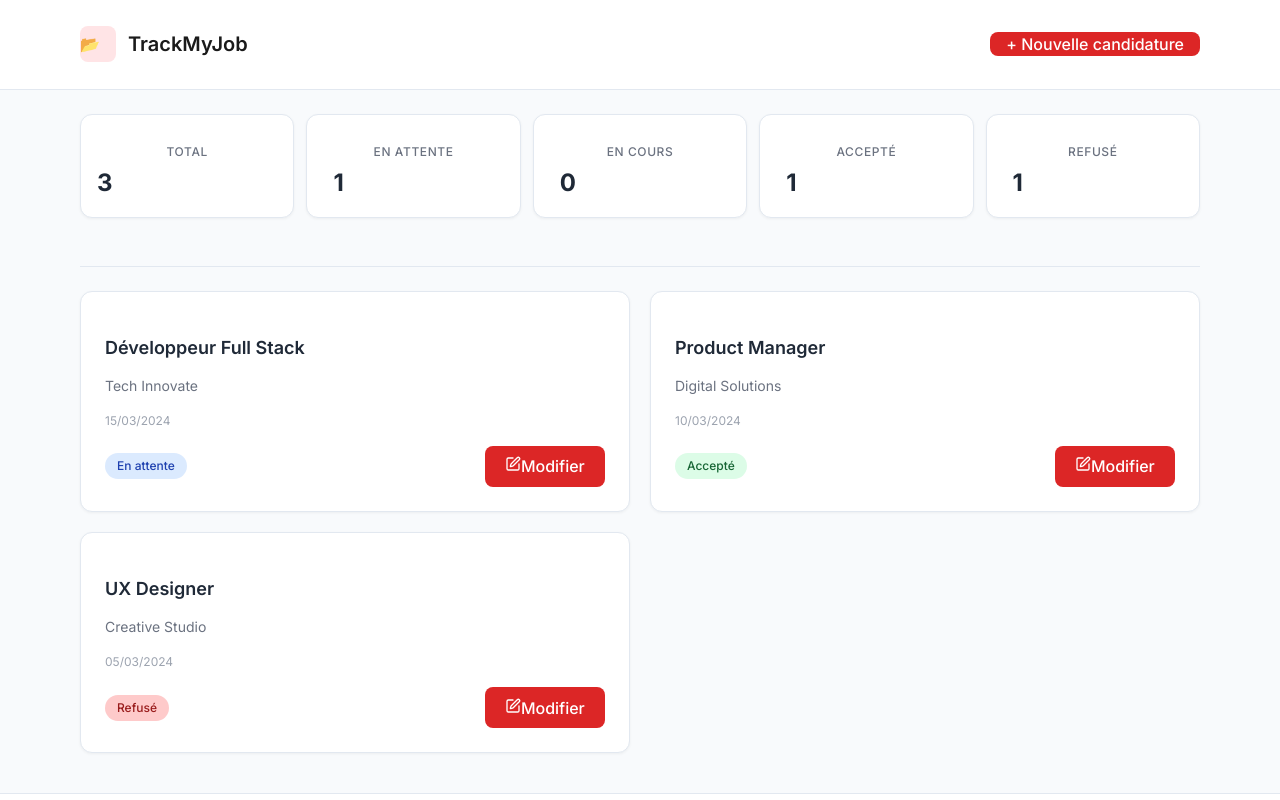
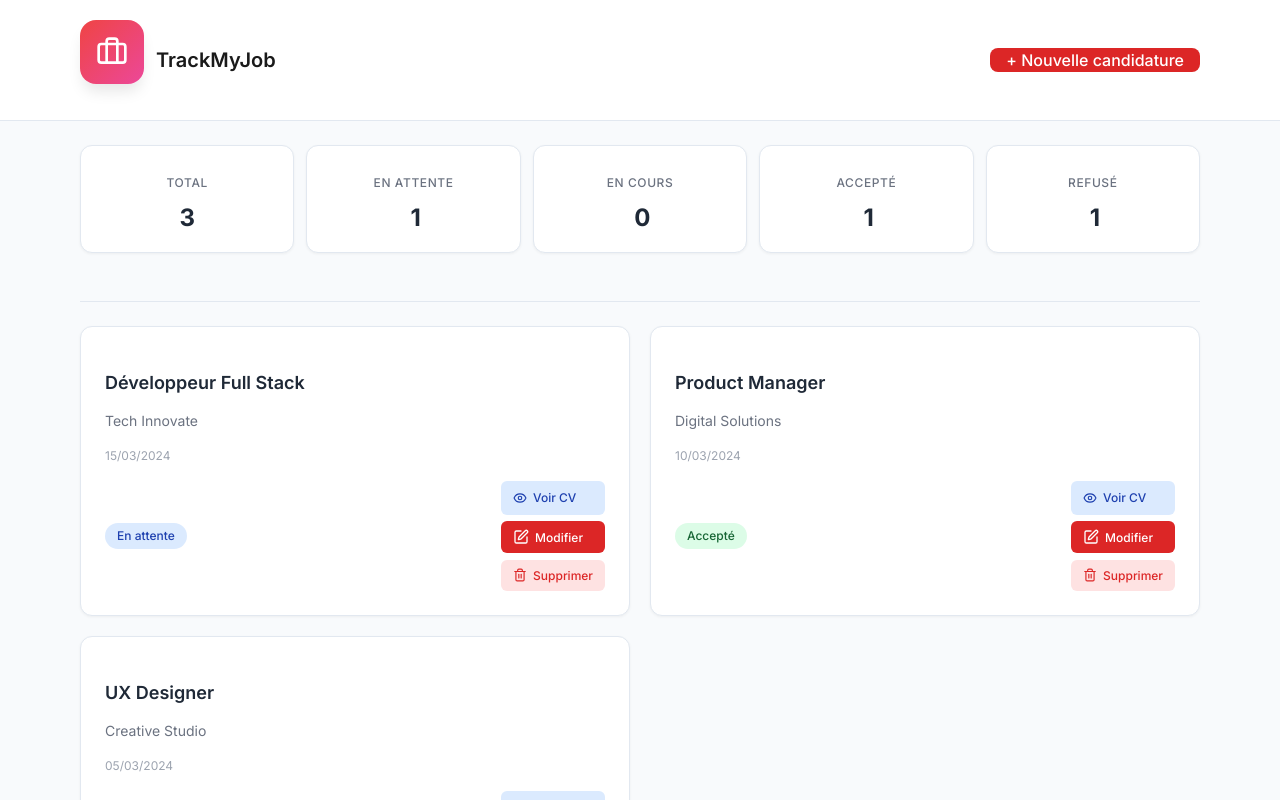
Before and after one commit to Maria29-b/suivie-candidature, a React app in the folder frontend/: page / in a window 1280 px wide. Shown: the top 800 px of the page. Built offline with nearby package versions, Linux system fonts and the light colour scheme; the HTML template or start-up script is replaced by a standard one.

Commit message:
ajout des boutons supprimer, voir cv, du logo et ajustement du design

```diff
--- a/frontend/src/components/ApplicationCard.jsx
+++ b/frontend/src/components/ApplicationCard.jsx
@@ -1,8 +1,8 @@
 import { useState } from 'react';
-import { Edit } from 'lucide-react';
+import { Edit, Trash2, Eye } from 'lucide-react';
 import EditCandidatureModal from './EditCandidatureModal';
 
-export default function ApplicationCard({ item, onUpdate }) {
+export default function ApplicationCard({ item, onUpdate, onDelete }) {
   const [isEditModalOpen, setIsEditModalOpen] = useState(false);
 
   const getStatusClass = (status) => {
@@ -67,6 +67,15 @@ export default function ApplicationCard({ item, onUpdate }) {
     }
   };
 
+  // Gérer la suppression
+  const handleDeleteClick = () => {
+    if (window.confirm('Êtes-vous sûr de vouloir supprimer cette candidature ?')) {
+      if (onDelete) {
+        onDelete(item.id);
+      }
+    }
+  };
+
   return (
     <>
       <div className="application-card">
@@ -77,12 +86,25 @@ export default function ApplicationCard({ item, onUpdate }) {
           <span className={`status ${getStatusClass(item.status)}`}>
             {getStatusText(item.status)}
           </span>
-          <div className="card-actions">
-            {item.cvUrl && item.cvUrl !== "#" && (
-              <a href={item.cvUrl} className="text-sm text-rose-600 hover:underline">
-                Voir CV
-              </a>
-            )}
+
+          <div className="card-actions-vertical">
+            {/* Afficher toujours le bouton Voir CV */}
+            <a
+              href={item.cvUrl || "#"}
+              className="view-cv-btn"
+              onClick={(e) => {
+                // Si pas de CV, empêcher la navigation et afficher un message
+                if (!item.cvUrl || item.cvUrl === "#") {
+                  e.preventDefault();
+                  alert("Aucun CV disponible pour cette candidature");
+                }
+              }}
+            >
+              <Eye size={14} />
+              Voir CV
+            </a>
+
+
             <button
               onClick={() => setIsEditModalOpen(true)}
               className="edit-btn"
@@ -90,6 +112,15 @@ export default function ApplicationCard({ item, onUpdate }) {
             >
               <Edit size={16} />
               Modifier
+            </button>
+
+            <button
+              onClick={handleDeleteClick}
+              className="delete-btn"
+              title="Supprimer la candidature"
+            >
+              <Trash2 size={14} />
+              Supprimer
             </button>
           </div>
         </div>
--- a/frontend/src/index.css
+++ b/frontend/src/index.css
@@ -357,37 +357,44 @@ input::placeholder, textarea::placeholder {
 .stat-card {
   background: white;
   border-radius: 12px;
-  padding: 1rem;  /* Réduit de 1.5rem à 1rem */
+  padding: 1rem;
   border: 1px solid #e2e8f0;
   box-shadow: 0 1px 3px rgba(0, 0, 0, 0.05);
   text-align: center;
+  display: flex;
+  flex-direction: column;
+  align-items: center;
+  justify-content: center;
 }
 
 .stat-card h3 {
-  font-size: 0.75rem;  /* Plus petit */
+  font-size: 0.75rem;
   font-weight: 500;
   color: #6b7280;
-  margin-bottom: 0.25rem;  /* Réduit */
+  margin-bottom: 0.5rem;
   text-transform: uppercase;
   letter-spacing: 0.05em;
+  text-align: center;
+  width: 100%;
 }
 
 .stat-card .value {
-  font-size: 1.5rem;  /* Réduit de 2rem à 1.5rem */
+  font-size: 1.5rem;
   font-weight: 700;
   color: #1f2937;
   display: flex;
   align-items: center;
   justify-content: center;
   gap: 0.25rem;
+  width: 100%;
+  text-align: center;
 }
 
 .stat-card .dot {
   display: inline-block;
-  width: 6px;  /* Plus petit */
+  width: 6px;
   height: 6px;
   border-radius: 50%;
-  margin-right: 0.25rem;  /* Réduit */
 }
 
 /* ApplicationCard */
@@ -450,6 +457,60 @@ input::placeholder, textarea::placeholder {
 .status-in_process {
   background-color: #fef3c7;
   color: #92400e;
+}
+
+/* Styles pour les actions des cartes */
+.card-actions-vertical {
+  display: flex;
+  flex-direction: column;
+  gap: 0.4rem;
+  align-items: stretch;
+  min-width: 100px;
+}
+
+/* Boutons avec icônes */
+.view-cv-btn,
+.edit-btn,
+.delete-btn {
+  display: flex;
+  align-items: center;
+  gap: 0.4rem;
+  padding: 0.5rem 0.75rem;
+  border: none;
+  border-radius: 6px;
+  font-size: 0.75rem;
+  font-weight: 500;
+  cursor: pointer;
+  transition: all 0.2s;
+  text-decoration: none;
+  text-align: left;
+  width: 100%;
+  justify-content: flex-start;
+}
+
+/* Bouton Voir CV */
+.view-cv-btn {
+  background-color: #dbeafe;
+  color: #1e40af;
+}
+
+.view-cv-btn:hover {
+  background-color: #bfdbfe;
+}
+
+
+.view-cv-btn:hover {
+  background-color: #bfdbfe;
+}
+
+/* Bouton Supprimer */
+.delete-btn {
+  background-color: #fee2e2;
+  color: #dc2626;
+}
+
+.delete-btn:hover {
+  background-color: #fecaca;
 }
 
 /* Fichiers upload */
--- a/frontend/src/pages/Dashboard.jsx
+++ b/frontend/src/pages/Dashboard.jsx
@@ -1,4 +1,5 @@
 import { useState } from "react";
+import { Briefcase } from 'lucide-react';
 import { Link } from "react-router-dom";
 import StatCard from "../components/StatCard";
 import ApplicationCard from "../components/ApplicationCard";
@@ -23,6 +24,13 @@ export default function Dashboard() {
     console.log('Application mise à jour:', updatedApp);
   };
 
+  // Fonction pour supprimer une candidature
+  const handleDeleteApplication = (appId) => {
+    setApplications(prevApps => prevApps.filter(app => app.id !== appId));
+    console.log('Application supprimée:', appId);
+  };
+
+
   // Calculer les statistiques dynamiquement
   const total = applications.length;
   const pending = applications.filter(x => x.status === "PENDING").length;
@@ -36,7 +44,9 @@ export default function Dashboard() {
       <div className="bg-white border-b">
         <div className="mx-auto max-w-6xl px-4 py-5 flex items-center justify-between">
           <div className="flex items-center gap-3">
-            <div className="h-9 w-9 rounded-lg bg-rose-100 flex items-center justify-center">📂</div>
+            <div className="logo-box">
+              <Briefcase className="logo-icon" />
+            </div>
             <h1 className="text-xl font-semibold">TrackMyJob</h1>
           </div>
           <Link
@@ -74,6 +84,7 @@ export default function Dashboard() {
                 key={item.id}
                 item={item}
                 onUpdate={handleUpdateApplication}
+                onDelete={handleDeleteApplication}
               />
             ))}
           </div>
@@ -85,7 +96,9 @@ export default function Dashboard() {
         <div className="mx-auto max-w-6xl px-4">
           <div className="flex flex-col md:flex-row justify-between items-center">
             <div className="flex items-center gap-3 mb-4 md:mb-0">
-              <div className="h-6 w-6 rounded-lg bg-rose-100 flex items-center justify-center text-sm">📂</div>
+              <div className="logo-box">
+                <Briefcase className="logo-icon" />
+              </div>
               <span className="font-semibold text-gray-800">TrackMyJob</span>
             </div>
 
```
